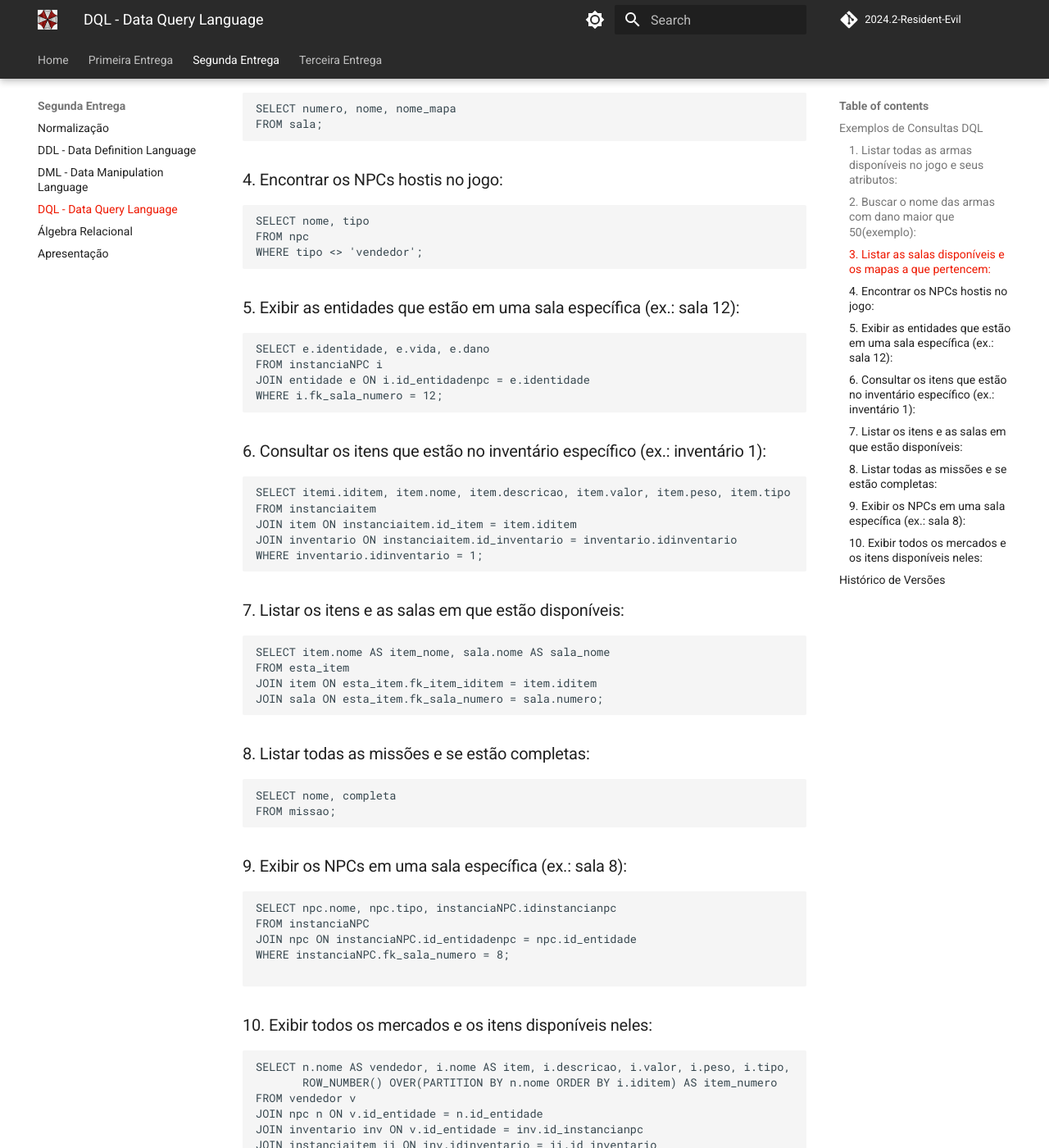
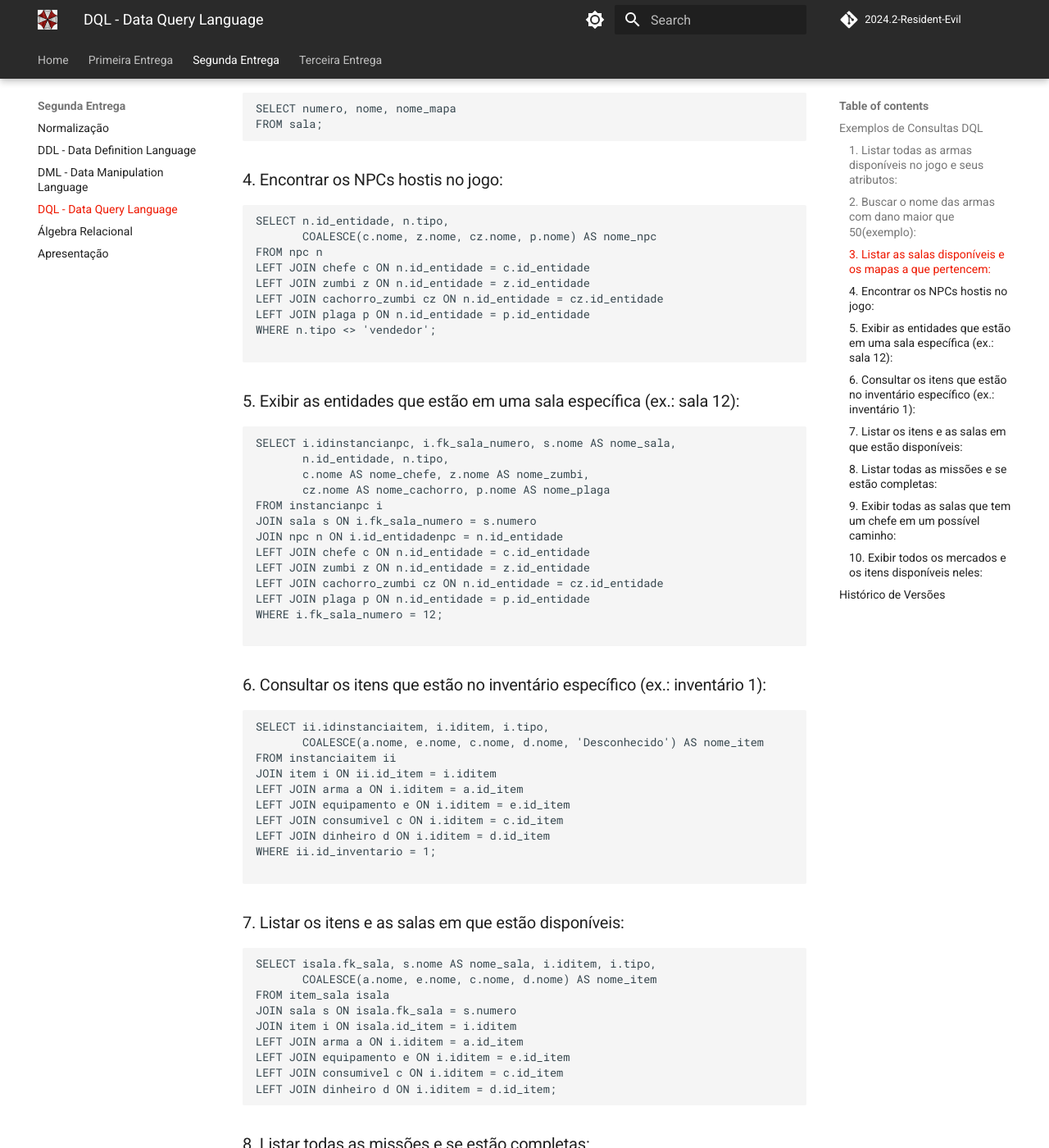
Before and after one commit to SBD1/2024.2-Resident-Evil, an MkDocs documentation site: the page built from docs/entrega2/dql.md, in a window 1280 px wide and 1400 px high, scrolled down 883 px. Shown: the whole window at 82% size. Built offline with MkDocs 1.6.1 and Material for MkDocs 9.7.7, drawn with Linux system fonts in a browser that asks for light colours; comment, search, counter and statistics services are not loaded; some of the changed text lies outside the part shown.

````diff
--- a/docs/entrega2/dql.md
+++ b/docs/entrega2/dql.md
@@ -35,69 +35,110 @@ FROM sala;
 
 ### 4. Encontrar os NPCs hostis no jogo:
 ```sql
-SELECT nome, tipo
-FROM npc
-WHERE tipo <> 'vendedor';
+SELECT n.id_entidade, n.tipo,
+       COALESCE(c.nome, z.nome, cz.nome, p.nome) AS nome_npc
+FROM npc n
+LEFT JOIN chefe c ON n.id_entidade = c.id_entidade
+LEFT JOIN zumbi z ON n.id_entidade = z.id_entidade
+LEFT JOIN cachorro_zumbi cz ON n.id_entidade = cz.id_entidade
+LEFT JOIN plaga p ON n.id_entidade = p.id_entidade
+WHERE n.tipo <> 'vendedor';
+
 ```
 
 ### 5. Exibir as entidades que estão em uma sala específica (ex.: sala 12):
 ```sql
-SELECT e.identidade, e.vida, e.dano
-FROM instanciaNPC i
-JOIN entidade e ON i.id_entidadenpc = e.identidade
+SELECT i.idinstancianpc, i.fk_sala_numero, s.nome AS nome_sala,
+       n.id_entidade, n.tipo,
+       c.nome AS nome_chefe, z.nome AS nome_zumbi,
+       cz.nome AS nome_cachorro, p.nome AS nome_plaga
+FROM instancianpc i
+JOIN sala s ON i.fk_sala_numero = s.numero
+JOIN npc n ON i.id_entidadenpc = n.id_entidade
+LEFT JOIN chefe c ON n.id_entidade = c.id_entidade
+LEFT JOIN zumbi z ON n.id_entidade = z.id_entidade
+LEFT JOIN cachorro_zumbi cz ON n.id_entidade = cz.id_entidade
+LEFT JOIN plaga p ON n.id_entidade = p.id_entidade
 WHERE i.fk_sala_numero = 12;
+
 ```
 
 ### 6. Consultar os itens que estão no inventário específico (ex.: inventário 1):
 ```sql
-SELECT itemi.iditem, item.nome, item.descricao, item.valor, item.peso, item.tipo
-FROM instanciaitem
-JOIN item ON instanciaitem.id_item = item.iditem
-JOIN inventario ON instanciaitem.id_inventario = inventario.idinventario
-WHERE inventario.idinventario = 1;
+SELECT ii.idinstanciaitem, i.iditem, i.tipo,
+       COALESCE(a.nome, e.nome, c.nome, d.nome, 'Desconhecido') AS nome_item
+FROM instanciaitem ii
+JOIN item i ON ii.id_item = i.iditem
+LEFT JOIN arma a ON i.iditem = a.id_item
+LEFT JOIN equipamento e ON i.iditem = e.id_item
+LEFT JOIN consumivel c ON i.iditem = c.id_item
+LEFT JOIN dinheiro d ON i.iditem = d.id_item
+WHERE ii.id_inventario = 1;
+
 ```
 
 ### 7. Listar os itens e as salas em que estão disponíveis:
 ```sql
-SELECT item.nome AS item_nome, sala.nome AS sala_nome
-FROM esta_item
-JOIN item ON esta_item.fk_item_iditem = item.iditem
-JOIN sala ON esta_item.fk_sala_numero = sala.numero;
+SELECT isala.fk_sala, s.nome AS nome_sala, i.iditem, i.tipo,
+       COALESCE(a.nome, e.nome, c.nome, d.nome) AS nome_item
+FROM item_sala isala
+JOIN sala s ON isala.fk_sala = s.numero
+JOIN item i ON isala.id_item = i.iditem
+LEFT JOIN arma a ON i.iditem = a.id_item
+LEFT JOIN equipamento e ON i.iditem = e.id_item
+LEFT JOIN consumivel c ON i.iditem = c.id_item
+LEFT JOIN dinheiro d ON i.iditem = d.id_item;
 ```
 
 ### 8. Listar todas as missões e se estão completas:
 ```sql
-SELECT nome, completa
-FROM missao;
+SELECT a.nome, a.completa
+FROM assassinato a
+UNION ALL
+SELECT r.nome, r.completa
+FROM recuperacao r;
 ```
 
-### 9. Exibir os NPCs em uma sala específica (ex.: sala 8):
+### 9. Exibir todas as salas que tem um chefe em um possível caminho:
 ```sql
-SELECT npc.nome, npc.tipo, instanciaNPC.idinstancianpc
-FROM instanciaNPC
-JOIN npc ON instanciaNPC.id_entidadenpc = npc.id_entidade
-WHERE instanciaNPC.fk_sala_numero = 8;
-
+SELECT inv.idinventario AS id_mercado,
+       COALESCE(a.nome, e.nome, c.nome, d.nome, 'Desconhecido') AS nome_item,
+       i.tipo
+FROM vendedor v
+JOIN instancianpc i_npc ON v.id_entidade = i_npc.id_entidadenpc
+JOIN inventario inv ON i_npc.idinstancianpc = inv.id_instancianpc
+JOIN instanciaitem ii ON inv.idinventario = ii.id_inventario
+JOIN item i ON ii.id_item = i.iditem
+LEFT JOIN arma a ON i.iditem = a.id_item
+LEFT JOIN equipamento e ON i.iditem = e.id_item
+LEFT JOIN consumivel c ON i.iditem = c.id_item
+LEFT JOIN dinheiro d ON i.iditem = d.id_item;
 ```
 
 ### 10. Exibir todos os mercados e os itens disponíveis neles:
 ```sql
-SELECT n.nome AS vendedor, i.nome AS item, i.descricao, i.valor, i.peso, i.tipo,
-       ROW_NUMBER() OVER(PARTITION BY n.nome ORDER BY i.iditem) AS item_numero
+SELECT s.numero AS id_mercado,
+       COALESCE(a.nome, e.nome, c.nome, d.nome, 'Desconhecido') AS nome_item,
+       i.tipo
 FROM vendedor v
-JOIN npc n ON v.id_entidade = n.id_entidade
-JOIN inventario inv ON v.id_entidade = inv.id_instancianpc
+JOIN instancianpc i_npc ON v.id_entidade = i_npc.id_entidadenpc
+JOIN sala s ON i_npc.fk_sala_numero = s.numero
+JOIN inventario inv ON i_npc.idinstancianpc = inv.id_instancianpc
 JOIN instanciaitem ii ON inv.idinventario = ii.id_inventario
-JOIN item i ON ii.id_item = i.iditem;
-
+JOIN item i ON ii.id_item = i.iditem
+LEFT JOIN arma a ON i.iditem = a.id_item
+LEFT JOIN equipamento e ON i.iditem = e.id_item
+LEFT JOIN consumivel c ON i.iditem = c.id_item
+LEFT JOIN dinheiro d ON i.iditem = d.id_item;
 ```
 
 ---
 
 ## Histórico de Versões
 
-| Versão |      Descrição      |                                       Autor(es)                                       |    Data    |
-| :----: | :-----------------: | :-----------------------------------------------------------------------------------: | :--------: |
-|  1.0   |       Criação       | [Bruno Cruz](https://github.com/Brunocrzz) e [Breno Yuri](https://github.com/YuriBre) | 08/01/2025 |
-|  2.0   | Acrescentando o DQL |                       [Breno Yuri](https://github.com/YuriBre)                        | 13/01/2025 |
-|  2.1   |       Ajuste        |                      [Bruno Cruz](https://github.com/Brunocrzz)                       | 02/02/2025 |
+| Versão |      Descrição      |                                            Autor(es)                                            |    Data    |
+| :----: | :-----------------: | :---------------------------------------------------------------------------------------------: | :--------: |
+|  1.0   |       Criação       |      [Bruno Cruz](https://github.com/Brunocrzz) e [Breno Yuri](https://github.com/YuriBre)      | 08/01/2025 |
+|  2.0   | Acrescentando o DQL |                            [Breno Yuri](https://github.com/YuriBre)                             | 13/01/2025 |
+|  2.1   |       Ajuste        |                           [Bruno Cruz](https://github.com/Brunocrzz)                            | 02/02/2025 |
+|  3.0   |      DQL Final      | [Bruno Cruz](https://github.com/Brunocrzz) e [Anne de Capdeville](https://github.com/nanecapde) | 03/02/2025 |
````
Also changed, not shown: docs/entrega2/ddl.md (+35 -4 lines), docs/entrega2/dml.md (+40 -42 lines).
